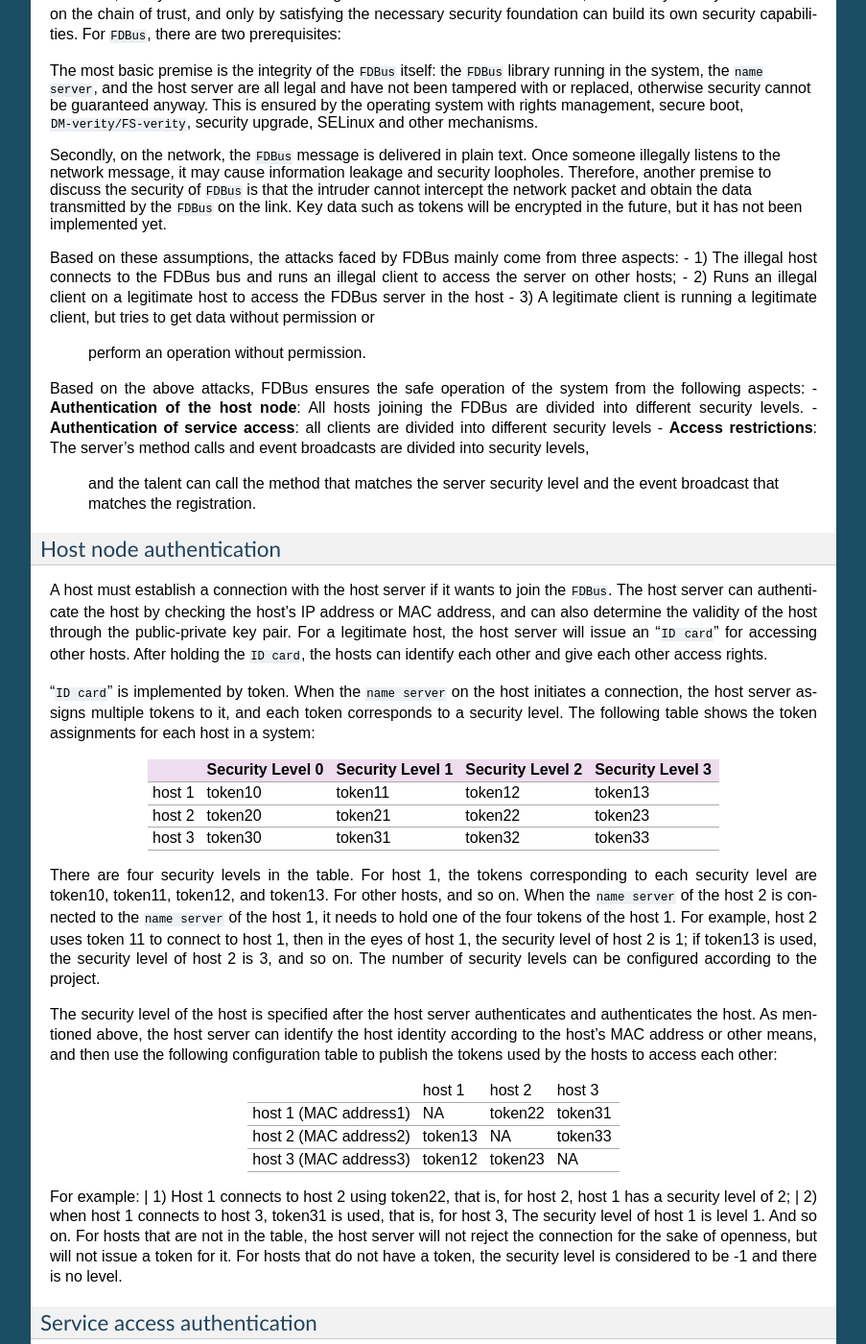
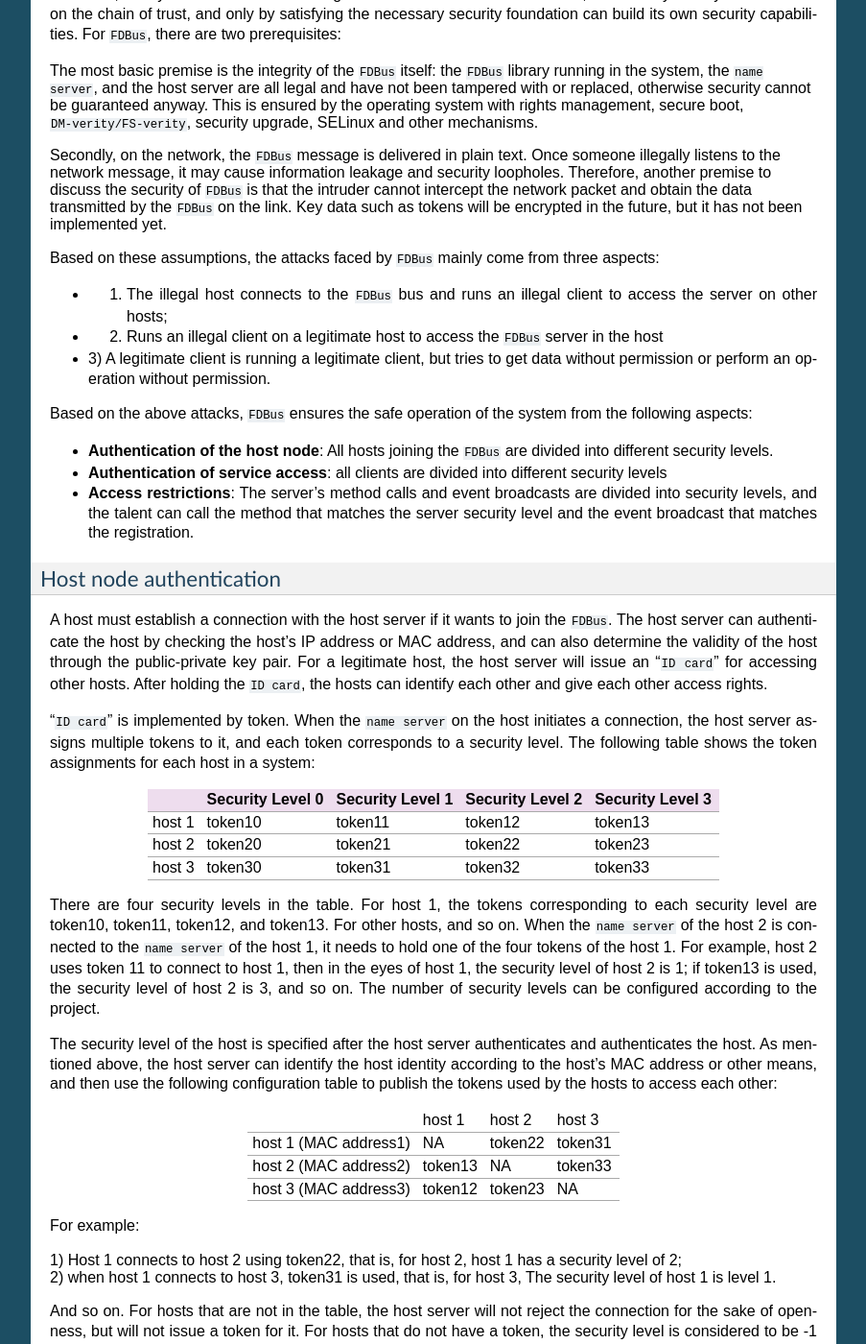
Before and after one commit to lanbengbeng/fdbus-doc, a Sphinx documentation site: the page built from docs/manual.rst, in a window 1280 px wide and 1400 px high, scrolled down 7682 px. Shown: the whole window at 96% size, without its empty margins (198-1101 px from the left). Built offline with Sphinx 7.4.7, drawn with Linux system fonts in a browser that asks for light colours; some of the changed text lies outside the part shown.

Commit message:
update manual

```diff
--- a/docs/manual.rst
+++ b/docs/manual.rst
@@ -356,13 +356,16 @@ its own security capabilities. For ``FDBus``, there are two prerequisites:
   packet and obtain the data transmitted by the ``FDBus`` on the link. Key data such as tokens will be
   encrypted in the future, but it has not been implemented yet.
 
-Based on these assumptions, the attacks faced by FDBus mainly come from three aspects:
-- 1) The illegal host connects to the FDBus bus and runs an illegal client to access the server on other hosts;
-- 2) Runs an illegal client on a legitimate host to access the FDBus server in the host
+Based on these assumptions, the attacks faced by ``FDBus`` mainly come from three aspects:
+
+- 1) The illegal host connects to the ``FDBus`` bus and runs an illegal client to access the server on other hosts;
+- 2) Runs an illegal client on a legitimate host to access the ``FDBus`` server in the host
 - 3) A legitimate client is running a legitimate client, but tries to get data without permission or
   perform an operation without permission.
-Based on the above attacks, FDBus ensures the safe operation of the system from the following aspects:
-- **Authentication of the host node**: All hosts joining the FDBus are divided into different security levels.
+
+Based on the above attacks, ``FDBus`` ensures the safe operation of the system from the following aspects:
+
+- **Authentication of the host node**: All hosts joining the ``FDBus`` are divided into different security levels.
 - **Authentication of service access**: all clients are divided into different security levels
 - **Access restrictions**: The server's method calls and event broadcasts are divided into security levels,
   and the talent can call the method that matches the server security level and the event broadcast that
@@ -414,8 +417,10 @@ access each other:
 +-----------------------+---------+---------+---------+
 
 For example:
+
 | 1) Host 1 connects to host 2 using token22, that is, for host 2, host 1 has a security level of 2;
 | 2) when host 1 connects to host 3, token31 is used, that is, for host 3, The security level of host 1 is level 1.
+
 And so on. For hosts that are not in the table, the host server will not reject the connection for the sake of
 openness, but will not issue a token for it. For hosts that do not have a token, the security level is considered
 to be -1 and there is no level.
@@ -465,8 +470,10 @@ the token used to access other servers through the following configuration table
 +----------------------+---------+---------+---------+---------+
 
 For example:
+
 | 1) client1 uses server12 with server1, that is, for server1, client1 has a security level of 2;
 | 2) client1 uses server2 for server2, that is, for server2, client1 has a security level of 2 .
+
 And so on. For clients that are not in the table, for reasons of openness, the ``name server`` will not reject,
 but will not issue tokens for it. For clients without a token, the security level is considered to be -1,
 the lowest level.
```
